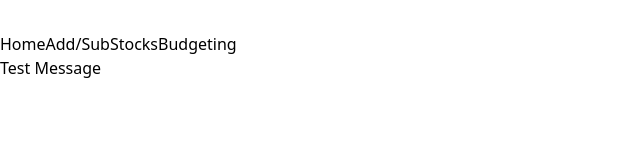
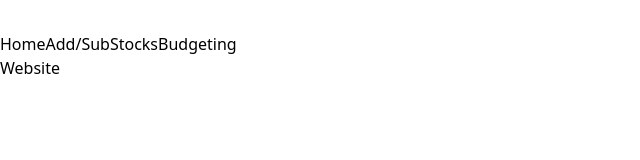
Before and after one commit to BenitoM1/Hackaton-Spring-2025-Project, a Next.js app in the folder hackathon_project/hackathon_project/: page / in a window 1280 px wide. Shown: the top 160 px of the page, without its empty margins (0-640 px from the left). Built offline with nearby package versions, Linux system fonts and the light colour scheme.

Commit message:
test push

```diff
--- a/hackathon_project/hackathon_project/app/page.tsx
+++ b/hackathon_project/hackathon_project/app/page.tsx
@@ -8,7 +8,7 @@ export default function Home() {
       <>
       <Navbar />
       </>
-      <h1>Test Message</h1>
+      <h1>Website</h1>
     </div>
   );
 }
```
